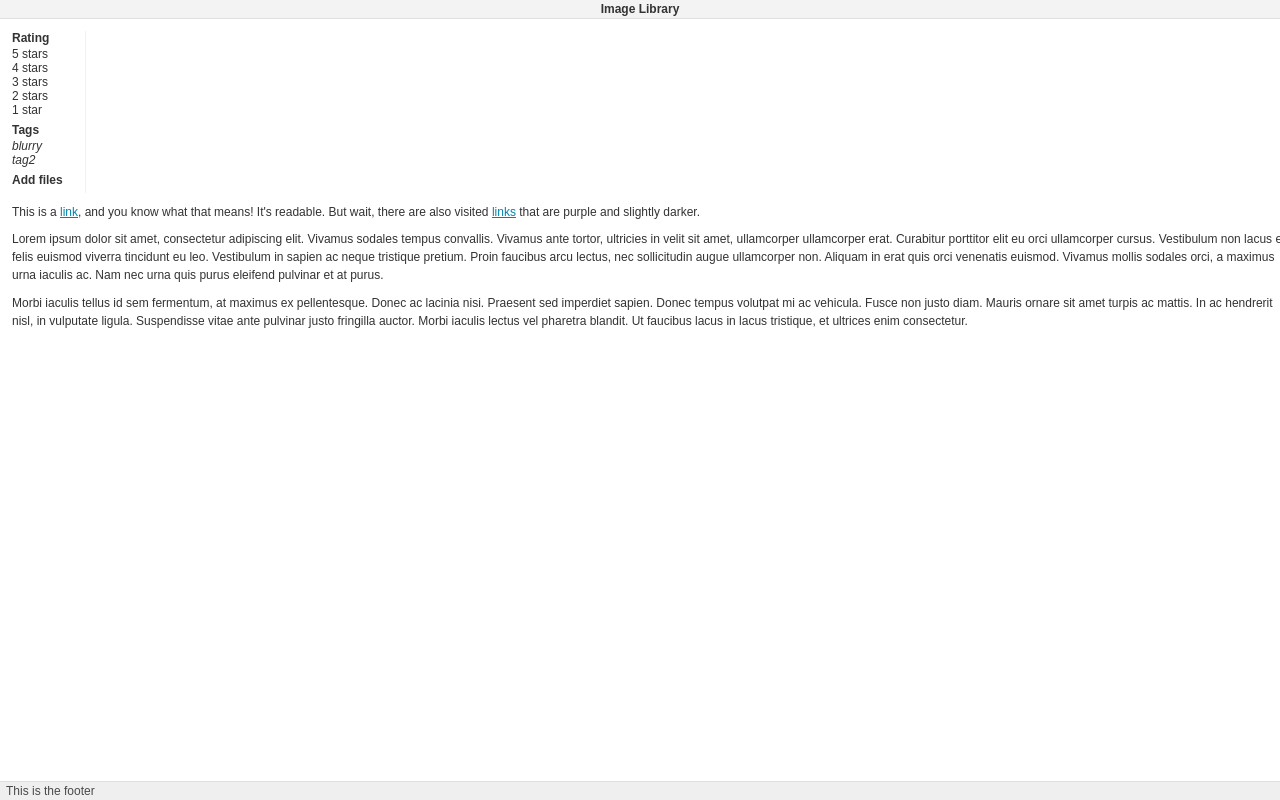
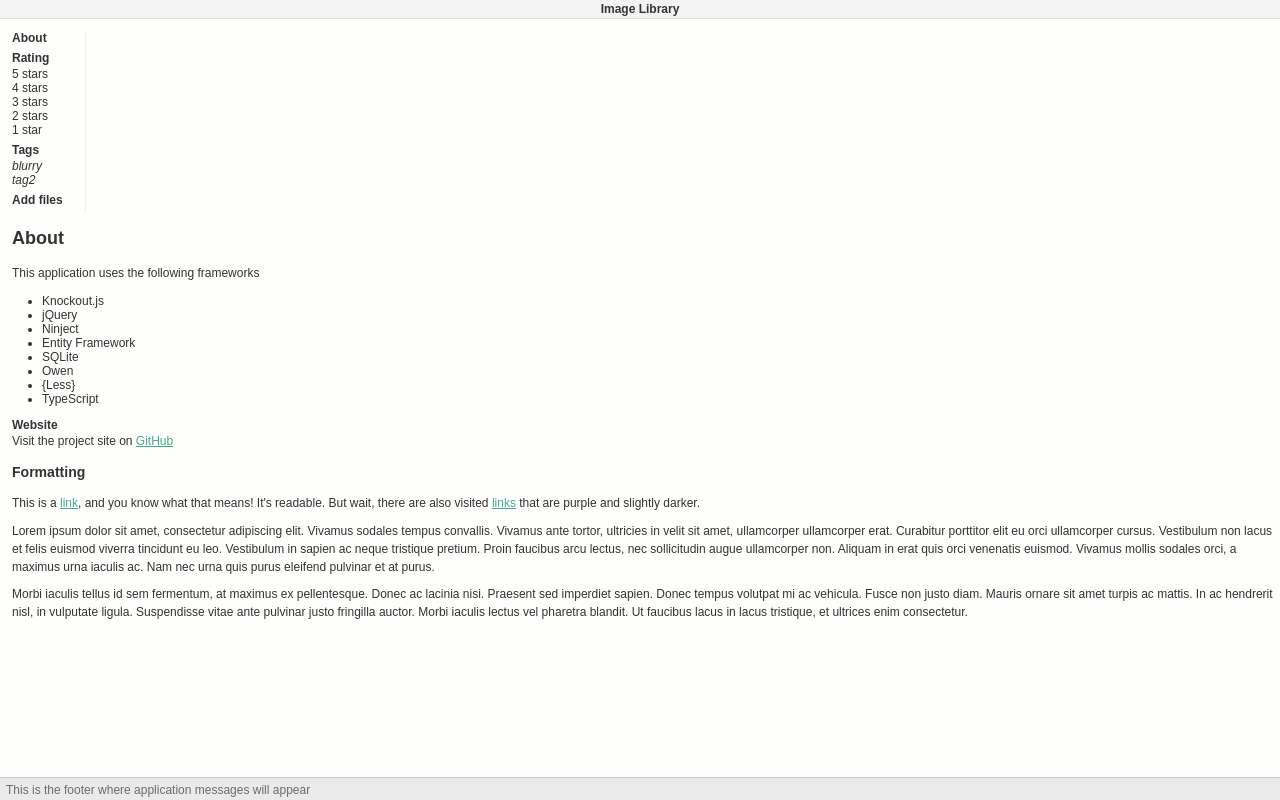
Before and after one commit to backlof/Imglib, a plain HTML site: page Source/ImglibWeb/Index.html in a window 1280 px wide. Drawn offline with Linux system fonts and the light colour scheme.

Commit message:
Incremental improvements to styling

```diff
--- a/Source/ImglibWeb/Index.html
+++ b/Source/ImglibWeb/Index.html
@@ -13,6 +13,9 @@
 	<header>Image Library</header>
 	<section>
 		<nav>
+			<div>
+				<a href="#" data-bind="click: function() { console.log('clicked'); }">About</a>
+			</div>
 			<div>
 				<a href="#" data-bind="click: function() { console.log(" navigateToRating); }">Rating</a>
 				<a href="#" data-bind="click: function() { navigateToRatedImages(5); }">5 stars</a>
@@ -31,6 +34,23 @@
 			</div>
 		</nav>
 		<article>
+			<h2>About</h2>
+			<p>This application uses the following frameworks</p>
+			<ul>
+				<li>Knockout.js</li>
+				<li>jQuery</li>
+				<li>Ninject</li>
+				<li>Entity Framework</li>
+				<li>SQLite</li>
+				<li>Owen</li>
+				<li>{Less}</li>
+				<li>TypeScript</li>
+			</ul>
+
+			<b>Website</b>
+			<p>Visit the project site on <a href="https://github.com/backlof/Imglib" class="link">GitHub</a></p>
+
+			<h3>Formatting</h3>
 			<p>This is a <a href="https://stackoverflow.com/questions/11198221/defining-variable-variables-using-less-css" class="link">link</a>, and you know what that means! It's readable. But wait, there are also visited <a href="https://stackoverflow.com/questions/12289853/how-can-i-use-a-notfirst-child-selector" class="link">links</a> that are purple and slightly darker.</p>
 			<p>Lorem ipsum dolor sit amet, consectetur adipiscing elit. Vivamus sodales tempus convallis. Vivamus ante tortor, ultricies in velit sit amet, ullamcorper ullamcorper erat. Curabitur porttitor elit eu orci ullamcorper cursus. Vestibulum non lacus et felis euismod viverra tincidunt eu leo. Vestibulum in sapien ac neque tristique pretium. Proin faucibus arcu lectus, nec sollicitudin augue ullamcorper non. Aliquam in erat quis orci venenatis euismod. Vivamus mollis sodales orci, a maximus urna iaculis ac. Nam nec urna quis purus eleifend pulvinar et at purus.</p>
 			<p>Morbi iaculis tellus id sem fermentum, at maximus ex pellentesque. Donec ac lacinia nisi. Praesent sed imperdiet sapien. Donec tempus volutpat mi ac vehicula. Fusce non justo diam. Mauris ornare sit amet turpis ac mattis. In ac hendrerit nisl, in vulputate ligula. Suspendisse vitae ante pulvinar justo fringilla auctor. Morbi iaculis lectus vel pharetra blandit. Ut faucibus lacus in lacus tristique, et ultrices enim consectetur.</p>
@@ -39,6 +59,6 @@
 			<!--<article data-bind="if: subpage, template: subpage"></article>-->
 		</article>
 	</section>
-	<footer>This is the footer</footer>
+	<footer>This is the footer where application messages will appear</footer>
 </body>
 </html>
--- a/Source/ImglibWeb/Styles/style.less
+++ b/Source/ImglibWeb/Styles/style.less
@@ -1,11 +1,15 @@
 @black: #000;
 @white: #fff;
-@blue: #7ADEFF;
-@green: #94E872;
-@yellow: #FFD683;
-@red: #E86B86;
-@purple: #E86B86;
 @text: lighten(@black, 20%);
+
+/* https://color.adobe.com/create/color-wheel/?base=3&rule=Analogous&selected=1&name=My%20Color%20Theme&mode=rgb&rgbvalues=0.7800000000000001,0.4737433590522465,0.6405158635103838,0.3345002298845005,0.33740158884511134,0.3900000000000001,0.7373985719883352,0.8200000000000001,0.29252683085210135,0.29692022746589514,0.7300000000000001,0.5859966556381474,0.7800000000000001,0.7259414642280124,0.6585074765352322&swatchOrder=0,1,2,3,4 */
+
+/* Color theme */
+@magenta: #4CBA95;
+@green: #BCD14B;
+@gray: #555663;
+@pink: #C779A3;
+@brown: #C7B9A8;
 
 /* top, right, bottom, left */
 
@@ -36,7 +40,7 @@ section {
 /* Background color */
 
 body {
-	background-color: @white;
+	background-color: fade(@brown, 1%);
 }
 
 /* Change the color of anchors to default in application */
@@ -63,18 +67,22 @@ footer {
 	right: 0;
 	bottom: 0;
 	left: 0;
-	color: #4a4a4a;
-	padding: 2px 0 2px 6px;
-	background-color: #efefef;
-	border-top: solid 1px #e0e0e0;
+	color: #6b6b6b;
+	/*padding: 5px 0 3px 8px;*/
+	padding-left: 6px;
+	padding-top: 5px;
+	padding-bottom: 3px;
+	background-color: #eaeaea;
+	border-top: solid 1px #c8c8c8;
+	text-overflow: ellipsis;
+	white-space: nowrap;
+	overflow: hidden;
 }
 
 /* Move navigation bar to the left */
 
 section {
-	float: left;
 	padding: 12px 0 12px 12px;
-	width: 100%;
 
 	& > nav {
 		float: left;
@@ -113,11 +121,11 @@ nav {
 /* Style external links */
 
 a.link {
-	color: darken(@blue, 40%);
+	color: darken(@magenta, 5%);
 	text-decoration: underline;
 
 	&:visited {
-		color: darken(@purple, 60%);
+		color: lighten(@black, 30%);
 	}
 
 	&:hover {
@@ -136,7 +144,11 @@ article {
 		margin: 0;
 	}
 
-	p{
-		margin: 0.8em 0 0 0;
+	p {
+		margin: 0 0 0.8em 0;
+	}
+
+	ul {
+		padding-left: 2.5em;
 	}
 }
```
Also changed, not shown: Source/ImglibWeb/Styles/style.css, Source/ImglibWeb/Styles/style.min.css.
